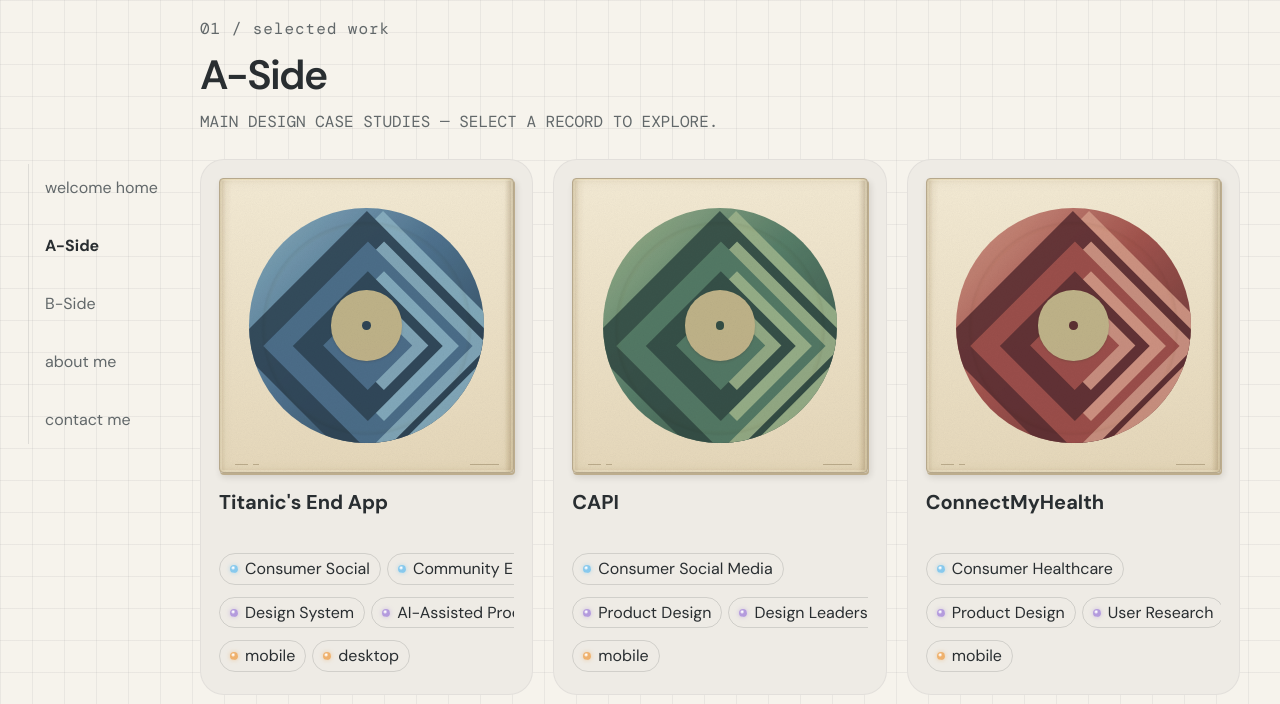
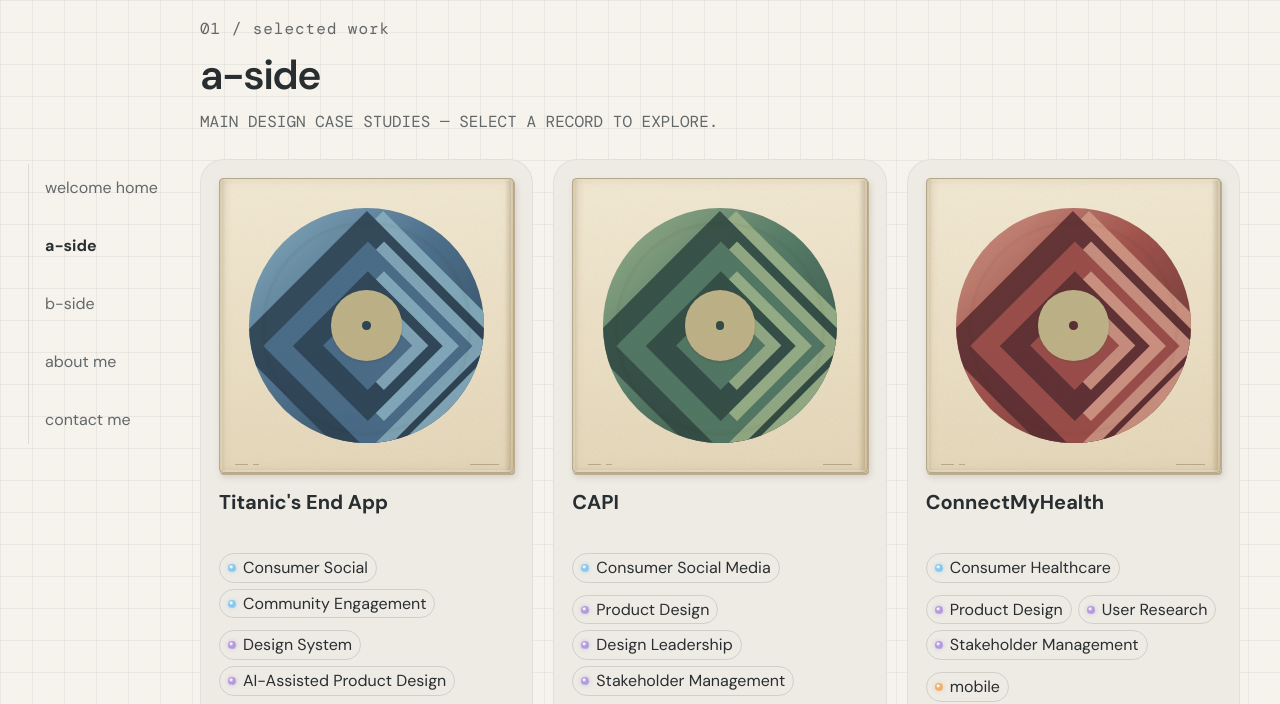
Before and after one commit to jyeung9/yeung-designs-portfolio, a plain HTML site: page dist/index.html in a window 1280 px wide. Both pictures are taken after a click on the button "next →". Shown: the part 96-800 px from the top of the page. Drawn offline with nearby package versions, Linux system fonts and the light colour scheme.

Commit message:
Adjust scroll weight and improve dark-mode navigation
adjust scroll weight
dark-mode menu labels are fixed
city name centered

Also retain reviewed chip containment, shared sans-serif headings, lowercase collection titles and record stack transitions. Update text and visual design references. Verified JavaScript syntax, whitespace, 390px chip containment, desktop navigation and computed theme/typography styles.

```diff
--- a/dist/about-preview.css
+++ b/dist/about-preview.css
@@ -8,7 +8,7 @@
 @media(prefers-reduced-motion:reduce){#about .care-heart path{animation:none;stroke-dashoffset:0}}
 /* [design-approved:a-side-motion] Equal grid tracks and three readable, category-colored rows. */
 #work .cabinet-shelf{grid-auto-rows:1fr;align-items:stretch}
-#work .cabinet-record{justify-content:flex-start;align-self:stretch;align-items:stretch;position:relative;isolation:isolate;overflow:visible;transform:none!important;transition:background .25s,box-shadow .25s}
+#work .cabinet-record{justify-content:flex-start;align-self:stretch;align-items:stretch;position:relative;isolation:isolate;overflow:visible;transform:none;transition:background .25s,box-shadow .25s}
 #work .cabinet-record>.jacket-art{flex:none;z-index:2;animation:none!important;transform-origin:50% 80%;transition:translate .35s,scale .35s}
 #work .collection-summary{flex:1;justify-content:flex-start}
 #work .collection-summary>strong{min-height:2.6em}
@@ -111,3 +111,18 @@ a.b-record-card:is(:hover,:focus-visible){outline:1.5px solid #e8b86b;outline-of
 body[data-page=home] .section-pager{max-width:560px}
 @media(prefers-reduced-motion:reduce){#explorations .b-record-card>.jacket-art,#explorations .b-record-card>.sleeve-vinyl{transition:none!important;animation:none!important}}
 @media(min-width:901px){body[data-page=explorations] main>.section,body[data-page=work] main>.section{min-height:0!important}#explorations .b-record-card>.jacket-art{width:clamp(80px,calc((100svh - 740px)/2),110px)}.b-record-card>.sleeve-vinyl{max-width:100px}}
+/* [design-approved:contained-chips] Wrap every label inside its card; readable 16px text takes priority over a three-line limit. */
+:is(#work,#explorations) .collection-chips{grid-template-rows:auto;min-width:0}
+:is(#work,#explorations) .collection-chip-row{flex-wrap:wrap!important;overflow:visible!important;min-width:0;max-width:100%;row-gap:5px}
+:is(#work,#explorations) .collection-chip-row>span{flex:0 1 auto!important;min-width:0;max-width:100%;box-sizing:border-box;white-space:normal!important;overflow-wrap:anywhere;font-size:16px!important;padding:3px 8px!important;line-height:1.35}
+:is(#work,#explorations) .collection-chip-row>span::before{flex-shrink:0}
+#explorations .b-record-grid{align-items:stretch}
+#explorations .b-record-card{height:100%;box-sizing:border-box}
+:is(#about,#contact) h1{font:600 clamp(32px,3.2vw,48px)/1.08 'DM Sans',sans-serif;letter-spacing:-.04em;margin:12px 0 28px;color:var(--ink)}
+#contact .page-heading p,#about .eyebrow{font:400 clamp(16px,1.2vw,18px)/1.6 'DM Mono',monospace;letter-spacing:0;text-transform:uppercase}
+#about .care-heart{width:156%;left:-28%;height:210%;top:-55%}
+
+/* [design-approved:night-menu-city] Keep navigation labels legible on the dark island; balance select padding to center the city. */
+body.nighttime #home .rail.balanced-menu a,body.nighttime #home .rail.balanced-menu .menu-label{color:#f1f3f7!important;-webkit-text-fill-color:#f1f3f7!important}
+.city-select{text-align:center!important;text-align-last:center!important;padding-left:44px!important;padding-right:44px!important}
+.city-select option{text-align:left}
--- a/dist/collections-preview.js
+++ b/dist/collections-preview.js
@@ -16,6 +16,11 @@
  const rows=item.system?[['portfolio'],item.tags,['mobile','desktop','web']]:[[item.name==='neon owl'?'business':'exploration'],item.tags,[]];
  rows.forEach((list,n)=>{const row=document.createElement('span');row.className='collection-chip-row';row.dataset.row=n+1;if(list.length){row.tabIndex=0;row.setAttribute('aria-label',['Project category','Skills and focus','Platform'][n])}list.forEach(text=>{const chip=document.createElement('span');chip.textContent=text;row.append(chip)});tags.append(row)});card.append(tags);if(item.system){const group=document.createElement('div');group.className='b-record-group';const system=document.createElement('a');system.className='system-link';system.href='design-system/';system.textContent='view design system';group.append(card,system);grid.append(group)}else grid.append(card)});
  b.querySelector('.strategy-feature').remove();b.querySelector('.exploration-heading').remove();b.querySelector('.exploration-gallery').remove();
- const h=b.querySelector('.page-heading h2'), title=document.createElement('h1');title.textContent='B-Side';h.replaceWith(title);
+ const h=b.querySelector('.page-heading h2'), title=document.createElement('h1');title.textContent='b-side';h.replaceWith(title);
  const desc=document.createElement('p');desc.textContent='Explorations, side projects, and works in progress.';b.querySelector('.page-heading').append(desc);b.append(grid);
 })();
+
+// [design-approved:shared-page-headings] Common sans heading and mono supporting copy across routed pages.
+for(const id of ['about','contact']){const old=document.querySelector('#'+id+' h2');if(old){const title=document.createElement('h1');title.innerHTML=id==='contact'?'say hi':old.innerHTML;old.replaceWith(title)}}
+document.querySelector('#work h1').textContent='a-side';
+for(const [href,label] of [['#work','a-side'],['#explorations','b-side']]){const link=document.querySelector('.section-menu a[href="'+href+'"]');if(link)link.textContent=label;}
--- a/dist/design-system/content.json
+++ b/dist/design-system/content.json
@@ -7,7 +7,7 @@
     [
       [
         "Current portfolio",
-        "Cross-page consistency checkpoint · October 28, 2026. Three A-Side studies; six B-Side explorations with Portfolio Revamp and its design-system link combined. Shared vintage sleeves, LED category chips, sans-serif collection headings, and explicit previous/next navigation. Chip containment and more immediate scrolling are queued refinements."
+        "Approved navigation and legibility release · October 28, 2026. Balanced scroll weight, readable night-menu labels and centered city names. Collection chips wrap at 16px; headings share DM Sans with DM Mono supporting text. Record grids gather on exit and unfold on entry, with reduced-motion support."
       ],
       [
         "Explore visually",
--- a/dist/index.html
+++ b/dist/index.html
@@ -1,3 +1,3 @@
 <!doctype html>
-<html lang="en"><head><meta charset="UTF-8"><meta name="viewport" content="width=device-width,initial-scale=1"><meta name="theme-color" content="#151918"><title>julie yeung — meaningful connection</title><link rel="icon" type="image/svg+xml" href="assets/favicon.svg?v=circle-y"><link rel="stylesheet" href="style.css?v=proportional-controls-type-2"><link rel="stylesheet" href="grid-return.css?v=proportional-controls-type-2"><link rel="stylesheet" href="vinyl-corner.css?v=proportional-controls-type-2"><link rel="stylesheet" href="refinement.css?v=menu-island-preview"><link rel="stylesheet" href="oak-scene.css?v=character-wood"><link rel="stylesheet" href="page-layout.css?v=proportional-controls-type-2"><link rel="stylesheet" href="record-browser.css?v=proportional-controls-type-2"><link rel="stylesheet" href="readability.css?v=proportional-controls-type-3"><link rel="stylesheet" href="desk-update.css?v=matcha-align-2"><link rel="stylesheet" href="record-cabinet.css?v=clean-menu-labels"><link rel="stylesheet" href="iteration.css?v=timezone-fit"><link rel="stylesheet" href="responsive-scene.css?v=green-skip-preview"><link rel="stylesheet" href="gallery-refinement.css?v=quad-grid-preview"><link rel="stylesheet" href="frame-layout.css?v=rooted-heart"><link rel="stylesheet" href="mobile-menu.css?v=utility-menu-preview"><link rel="stylesheet" href="brand.css?v=vector-record-preview"><link rel="stylesheet" href="about-preview.css?v=matching-cards"></head>
-<body><a class="skip" href="#work">skip to work</a><div id="app"></div><script src="music-tracks.js?v=proportional-controls-type-2"></script><script src="app.js?v=design-system-live"></script><script src="desk-update.js?v=clear-ice-2"></script><script src="record-cabinet.js?v=timezone-fit"></script><script src="music-sequence.js?v=matcha-preview"></script><script src="expanded-covers.js?v=split-platforms"></script><script src="time-lighting.js?v=proportional-controls-type-2"></script><script src="record-gallery.js?v=quad-grid-preview"></script><script src="frame-layout.js?v=rooted-heart"></script><script src="mobile-menu.js?v=utility-menu-preview"></script><script src="page-scroll.js?v=light-pager"></script><script src="collections-preview.js?v=matching-cards"></script></body></html>
+<html lang="en"><head><meta charset="UTF-8"><meta name="viewport" content="width=device-width,initial-scale=1"><meta name="theme-color" content="#151918"><title>julie yeung — meaningful connection</title><link rel="icon" type="image/svg+xml" href="assets/favicon.svg?v=circle-y"><link rel="stylesheet" href="style.css?v=proportional-controls-type-2"><link rel="stylesheet" href="grid-return.css?v=proportional-controls-type-2"><link rel="stylesheet" href="vinyl-corner.css?v=proportional-controls-type-2"><link rel="stylesheet" href="refinement.css?v=menu-island-preview"><link rel="stylesheet" href="oak-scene.css?v=character-wood"><link rel="stylesheet" href="page-layout.css?v=proportional-controls-type-2"><link rel="stylesheet" href="record-browser.css?v=proportional-controls-type-2"><link rel="stylesheet" href="readability.css?v=proportional-controls-type-3"><link rel="stylesheet" href="desk-update.css?v=matcha-align-2"><link rel="stylesheet" href="record-cabinet.css?v=clean-menu-labels"><link rel="stylesheet" href="iteration.css?v=timezone-fit"><link rel="stylesheet" href="responsive-scene.css?v=green-skip-preview"><link rel="stylesheet" href="gallery-refinement.css?v=quad-grid-preview"><link rel="stylesheet" href="frame-layout.css?v=rooted-heart"><link rel="stylesheet" href="mobile-menu.css?v=utility-menu-preview"><link rel="stylesheet" href="brand.css?v=vector-record-preview"><link rel="stylesheet" href="about-preview.css?v=night-menu-city"></head>
+<body><a class="skip" href="#work">skip to work</a><div id="app"></div><script src="music-tracks.js?v=proportional-controls-type-2"></script><script src="app.js?v=design-system-live"></script><script src="desk-update.js?v=clear-ice-2"></script><script src="record-cabinet.js?v=timezone-fit"></script><script src="music-sequence.js?v=matcha-preview"></script><script src="expanded-covers.js?v=split-platforms"></script><script src="time-lighting.js?v=proportional-controls-type-2"></script><script src="record-gallery.js?v=quad-grid-preview"></script><script src="frame-layout.js?v=rooted-heart"></script><script src="mobile-menu.js?v=utility-menu-preview"></script><script src="page-scroll.js?v=balanced-stack"></script><script src="collections-preview.js?v=shared-headings"></script></body></html>
--- a/dist/page-scroll.js
+++ b/dist/page-scroll.js
@@ -1,49 +1,43 @@
-// [design-approved:page-scroll] One destination per deliberate gesture when the sidebar is visible.
-// Long pages remain readable: scroll their content first, then change route at an edge.
-// A quiet interval releases the gesture lock so trackpad momentum cannot skip destinations.
+// [design-approved:record-stack-navigation] Short fixed gesture gate; incoming grids unfold from a central stack.
 (()=>{
  const order=['home','work','explorations','about','contact'];
- let total=0,last=0,locked=false,transitioning=false;
- function enabled(target){
-  const menu=document.querySelector('.section-menu');
-  return menu&&
-   !target.closest('input,textarea,select,button,[role="dialog"],[contenteditable="true"],.expanded-cover')&&
-   !document.querySelector('dialog[open],.mobile-menu.is-open');
+ let total=0,last=0,lastDirection=0,readyAt=0,transitioning=false,queued=0;
+ const reduced=()=>matchMedia('(prefers-reduced-motion: reduce)').matches;
+ function enabled(target){return !target.closest('input,textarea,select,[role="dialog"],[contenteditable="true"],.expanded-cover')&&!document.querySelector('dialog[open],.mobile-menu.is-open')}
+ function atEdge(direction){const root=document.scrollingElement;return direction<0?root.scrollTop<=2:root.scrollTop+innerHeight>=root.scrollHeight-2}
+ function cards(page){return [...page.querySelectorAll('.cabinet-record,.b-record-group,.b-record-grid>.b-record-card')]}
+ function stackFrames(card,index,center){const r=card.getBoundingClientRect();return [{transform:`translate(${center.x-r.x-r.width/2}px,${center.y-r.y-r.height/2}px) scale(.72) rotate(${(index%3-1)*5}deg)`,opacity:.55},{transform:'translate(0,0) scale(1) rotate(0deg)',opacity:1}]}
+ function animateGrid(page,enter){
+  const list=cards(page);if(!list.length||reduced())return [];
+  const boxes=list.map(e=>e.getBoundingClientRect());const left=Math.min(...boxes.map(r=>r.left)),right=Math.max(...boxes.map(r=>r.right));
+  const center={x:(left+right)/2,y:Math.min(innerHeight*.5,Math.max(160,boxes[0].top+100))};
+  return list.map((card,i)=>{const frames=stackFrames(card,i,center);return card.animate(enter?frames:frames.reverse(),{duration:enter?240:110,easing:enter?'cubic-bezier(.2,.8,.2,1)':'ease-in',fill:enter?'none':'forwards'})});
  }
- function atEdge(direction){const root=document.scrollingElement;return direction<0?root.scrollTop<=2:root.scrollTop+innerHeight>=root.scrollHeight-2}
- // [design-approved:directional-pages] Down sends the old page up; up sends it down.
+ function enterPage(){const page=document.getElementById(document.body.dataset.page);page.classList.remove('page-enter');if(!animateGrid(page,true).length&&!reduced())page.animate([{opacity:.7,transform:'translateY(8px)'},{opacity:1,transform:'translateY(0)'}],{duration:120,easing:'ease-out'})}
+ addEventListener('hashchange',()=>requestAnimationFrame(enterPage));requestAnimationFrame(enterPage);
  function move(direction){
-  if(transitioning)return false;
-  const current=document.body.dataset.page,index=order.indexOf(current),next=order[index+direction];
-  if(!next)return false;
-  if(matchMedia('(prefers-reduced-motion: reduce)').matches){location.hash=next;return true}
-  transitioning=true;
-  const page=document.getElementById(current);
-  const exit=page.animate([{transform:'translateY(0)',opacity:1},{transform:`translateY(${-direction*24}px)`,opacity:0}],{duration:130,easing:'ease-in',fill:'forwards'});
-  exit.finished.then(()=>{
-   if(document.body.dataset.page!==current){exit.cancel();transitioning=false;return}
-   location.hash=next;
-   addEventListener('hashchange',()=>{
-    exit.cancel();const arriving=document.getElementById(next);arriving.classList.remove('page-enter');
-    arriving.animate([{transform:`translateY(${direction*24}px)`,opacity:0},{transform:'translateY(0)',opacity:1}],{duration:180,easing:'cubic-bezier(.2,.7,.2,1)'}).finished.finally(()=>{transitioning=false});
-   },{once:true});
+  if(transitioning){queued=direction;return true}
+  const current=document.body.dataset.page,next=order[order.indexOf(current)+direction];if(!next)return false;
+  if(reduced()){location.hash=next;return true}
+  transitioning=true;const page=document.getElementById(current);let animations=animateGrid(page,false);
+  if(!animations.length)animations=[page.animate([{opacity:1,transform:'translateY(0)'},{opacity:.3,transform:`translateY(${-direction*10}px)`}],{duration:90,fill:'forwards'})];
+  Promise.all(animations.map(a=>a.finished.catch(()=>{}))).then(()=>{
+   if(document.body.dataset.page===current)location.hash=next;
+   animations.forEach(a=>a.cancel());transitioning=false;
+   if(queued){const pending=queued;queued=0;setTimeout(()=>move(pending),40)}
   });return true;
  }
  window.navigatePortfolioPage=move;
- function advance(direction){if(atEdge(direction))return move(direction);window.scrollBy({top:direction*innerHeight,behavior:matchMedia('(prefers-reduced-motion: reduce)').matches?'instant':'smooth'});return true}
+ function advance(direction){if(atEdge(direction))return move(direction);window.scrollBy({top:direction*innerHeight,behavior:'instant'});return true}
  addEventListener('wheel',e=>{
   if(e.ctrlKey||Math.abs(e.deltaX)>Math.abs(e.deltaY)||!enabled(e.target))return;
-  const now=performance.now();if(now-last>140){locked=false;total=0}last=now;
-  if(locked||transitioning){e.preventDefault();return}
-  const direction=Math.sign(e.deltaY);
-  e.preventDefault();total+=e.deltaY*(e.deltaMode===1?16:e.deltaMode===2?innerHeight:1);
-  if(Math.abs(total)>=40){advance(Math.sign(total));locked=true;total=0}
+  const now=performance.now(),direction=Math.sign(e.deltaY);const delta=e.deltaY*(e.deltaMode===1?16:e.deltaMode===2?innerHeight:1);
+  if(now-last>100||direction!==lastDirection)total=0;
+  if(direction!==lastDirection)readyAt=0;last=now;lastDirection=direction;
+  e.preventDefault();if(now<readyAt)return;
+  total+=delta;if(Math.abs(total)>=42){advance(Math.sign(total));readyAt=now+300;total=0}
  },{passive:false});
- addEventListener('keydown',e=>{
-  if(!enabled(e.target)||e.altKey||e.ctrlKey||e.metaKey)return;
-  const direction=e.key==='PageDown'?1:e.key==='PageUp'?-1:0;
-  if(direction&&advance(direction))e.preventDefault();
- });
+ addEventListener('keydown',e=>{if(!enabled(e.target)||e.altKey||e.ctrlKey||e.metaKey)return;const direction=e.key==='PageDown'?1:e.key==='PageUp'?-1:0;if(direction&&advance(direction))e.preventDefault()});
  // [design-approved:section-pager] Explicit back/next destinations complement scrolling on every page.
  const pager=document.createElement('nav');pager.className='section-pager';pager.setAttribute('aria-label','Previous and next page');
  document.querySelector('main').append(pager);
@@ -52,5 +46,5 @@
  let touchStart=null;
  addEventListener('touchstart',e=>{touchStart=e.touches.length===1&&enabled(e.target)?{x:e.touches[0].clientX,y:e.touches[0].clientY}:null},{passive:true});
  addEventListener('touchmove',e=>{if(touchStart&&Math.abs(e.touches[0].clientY-touchStart.y)>Math.abs(e.touches[0].clientX-touchStart.x))e.preventDefault()},{passive:false});
- addEventListener('touchend',e=>{if(!touchStart)return;const delta=touchStart.y-e.changedTouches[0].clientY;const horizontal=Math.abs(touchStart.x-e.changedTouches[0].clientX);touchStart=null;if(Math.abs(delta)>60&&Math.abs(delta)>horizontal&&!transitioning)advance(Math.sign(delta))},{passive:true});
+ addEventListener('touchend',e=>{if(!touchStart)return;const delta=touchStart.y-e.changedTouches[0].clientY;const horizontal=Math.abs(touchStart.x-e.changedTouches[0].clientX);touchStart=null;if(Math.abs(delta)>35&&Math.abs(delta)>horizontal)advance(Math.sign(delta))},{passive:true});
 })();
```
Also changed, not shown: design-system.md (+13 -0 lines), references/visual-components.md (+8 -0 lines), .local-previews/contained-chips-preview.png (added), .local-previews/night-menu-preview.png (added), .local-previews/shared-heading-preview.png (added).
